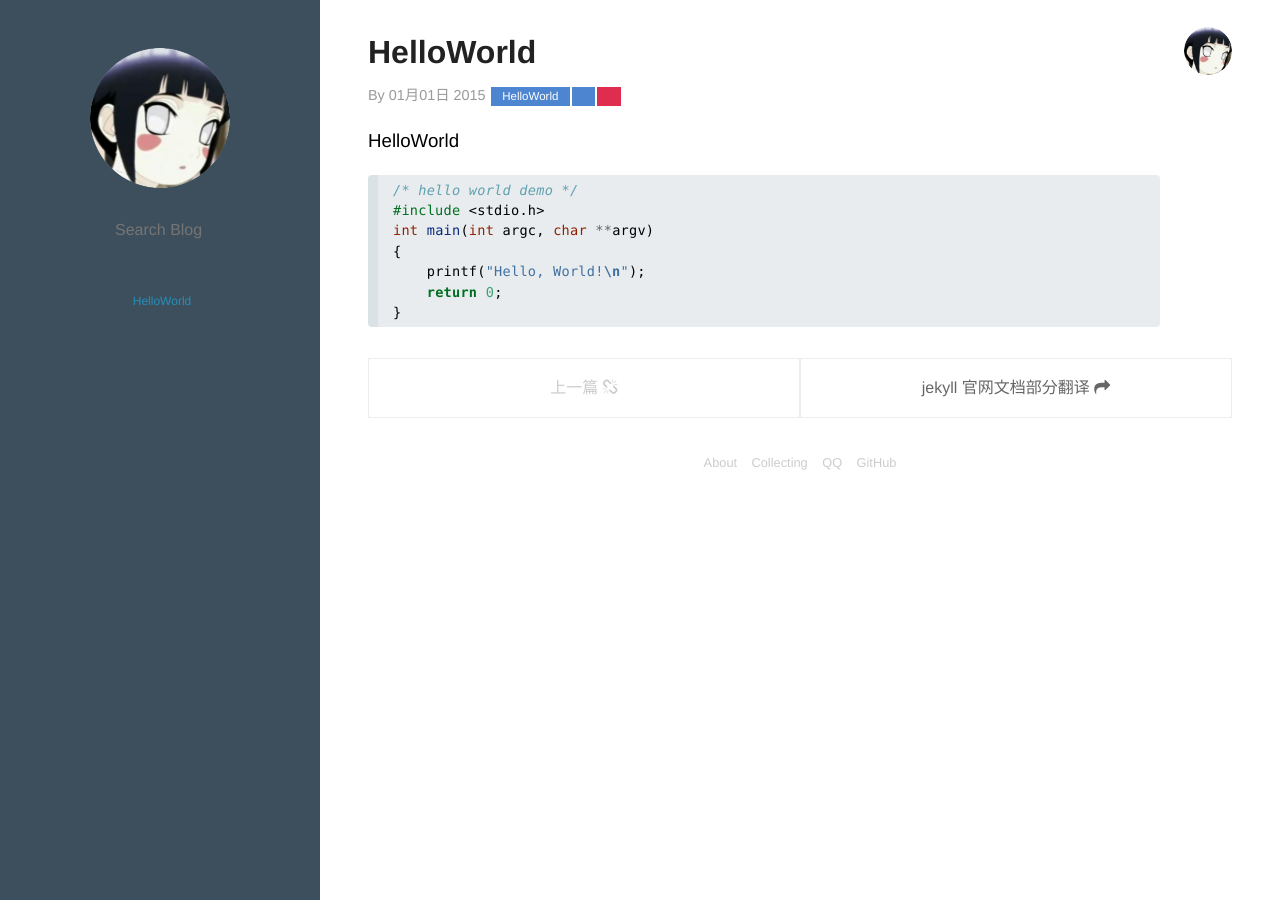
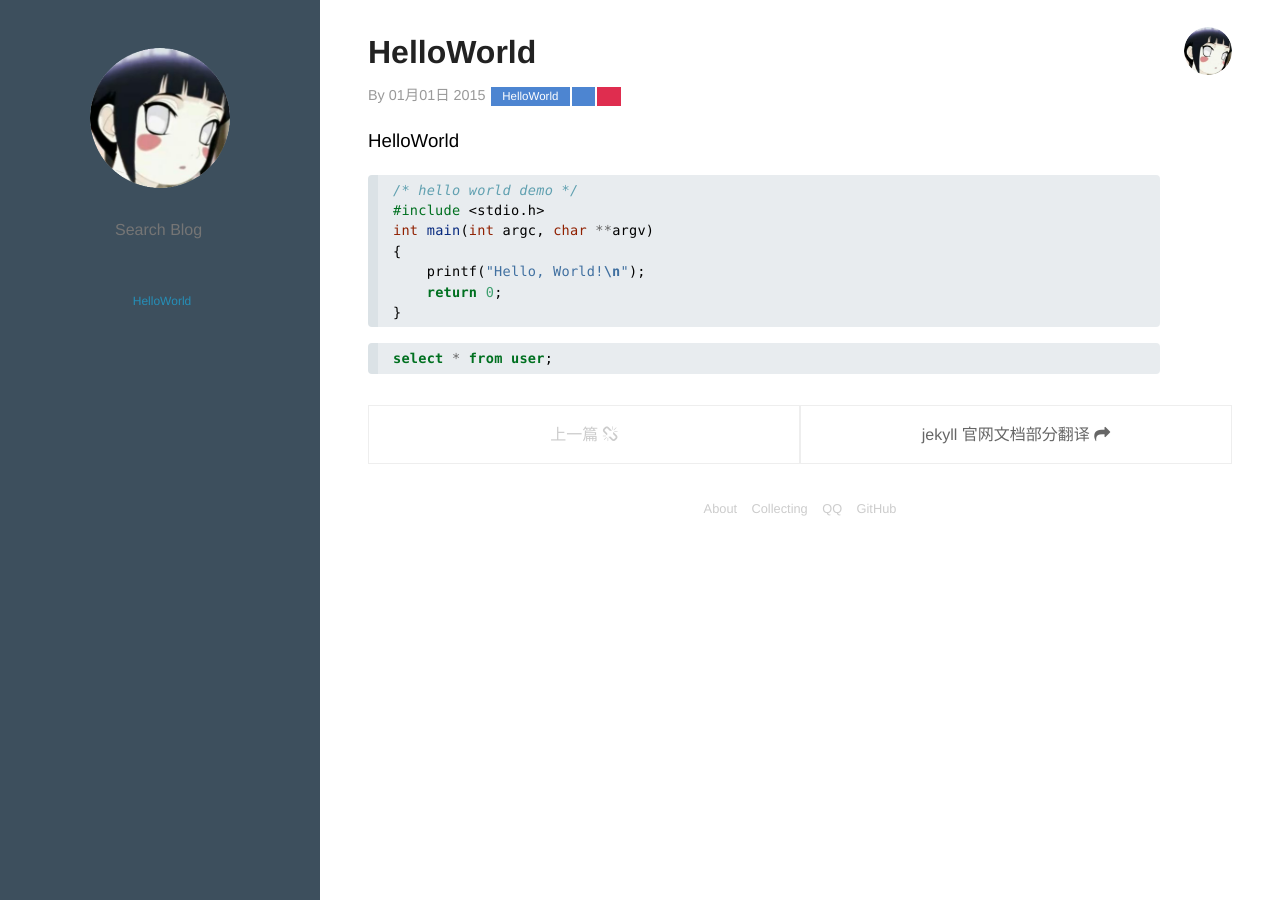
Before and after one commit to zhaoqc/zhaoqc.github.io, a Jekyll site: the page built from _posts/2015-01-01-HelloWorld.md, in a window 1280 px wide. Built offline with Jekyll 4.4.1, drawn with Linux system fonts in a browser that asks for light colours; Markdown is read by kramdown in place of the engine named in the settings; comment, search, counter and statistics services are not loaded.

Commit message:
update HelloWorld

```diff
--- a/_posts/2015-01-01-HelloWorld.md
+++ b/_posts/2015-01-01-HelloWorld.md
@@ -18,3 +18,9 @@
     return 0;
 }
 {% endhighlight %}
+
+{% highlight sql %}
+
+select * from user;
+
+{% endhighlight %}
```
